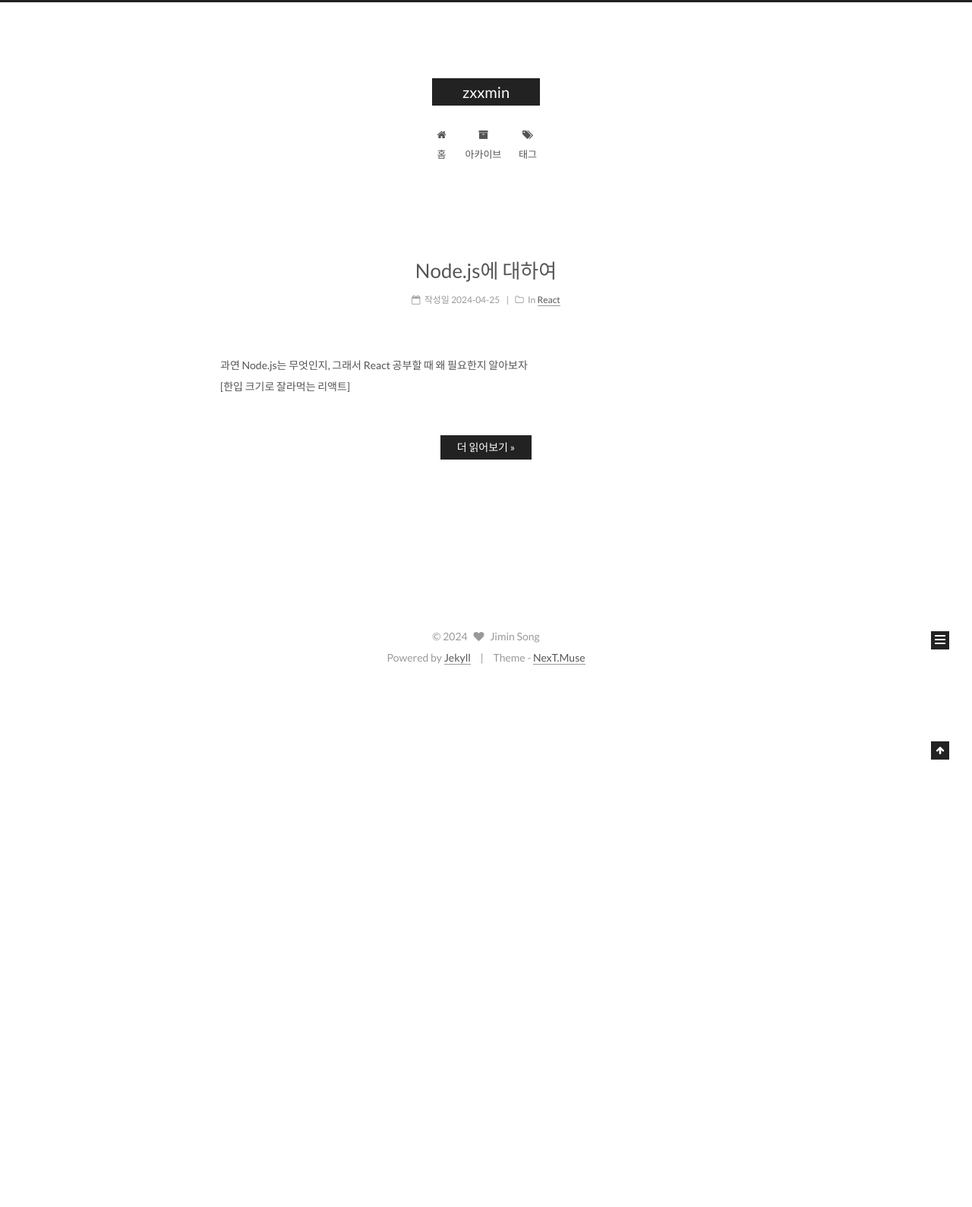
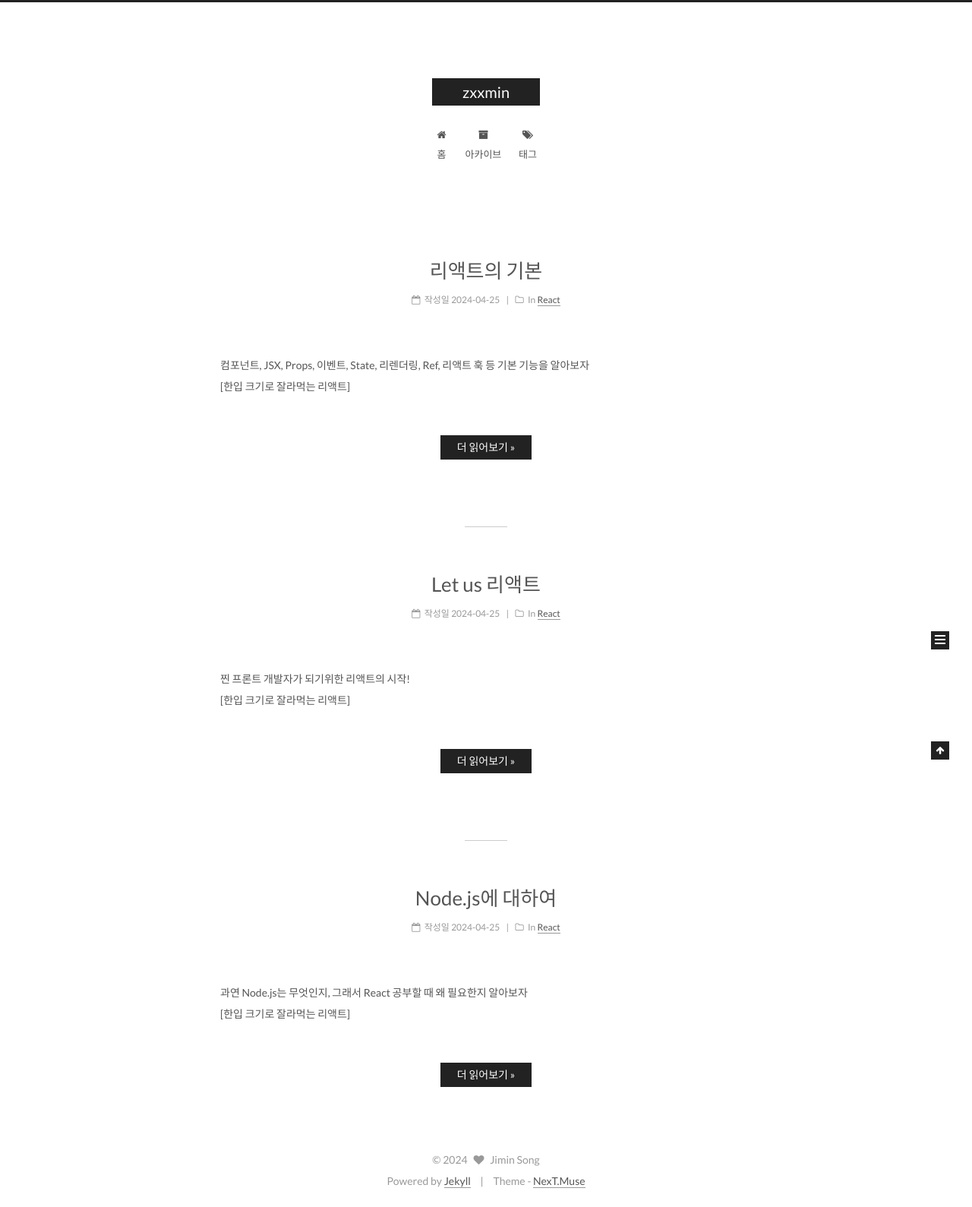
Before and after one commit to zxxmin/zxxmin.github.io, a Jekyll site: the page built from index.html, in a window 1280 px wide. Shown: the whole page at 76% size. Built offline with Jekyll 4.4.1, drawn with Linux system fonts in a browser that asks for light colours; the list of posts is cut into pages by our own code; before the commit the page ends 900 px from its top, so only the background shows below that.

Commit message:
Let us 리액트

```diff
--- a/_config.yml
+++ b/_config.yml
@@ -233,7 +233,7 @@ social_icons:
 
 # Sidebar Avatar
 # in directory: /assets/images/avatar.gif
-#avatar:
+avatar: /assets/images/profile.jpg
 
 
 # Table Of Contents in the Sidebar
--- /dev/null
+++ b/_posts/2024-04-25-react-basic.md
@@ -0,0 +1,52 @@
+---
+title: 리액트의 기본
+date: 2024-04-25 00:00:03
+categories:
+- React
+---
+
+컴포넌트, JSX, Props, 이벤트, State, 리렌더링, Ref, 리액트 훅 등 기본 기능을 알아보자<br />
+[한입 크기로 잘라먹는 리액트]
+
+# 컴포넌트
+리액트는 컴포넌트 기반의 UI 라이브러리. 컴포넌트는 리액트의 핵심 개념 중 하나.<br />
+페이지의 모든 요소를 컴포넌트 단위로 쪼개어 개발하고, 완성된 컴포넌트를 레고 조립하듯이
+하나로 합쳐 페이지를 구성하기 때문이다.
+
+컴포넌트는 주로 JavaScript의 클래스나 함수를 이용해 만드는데, 클래스 컴포넌트를 만드는 방식은
+기본 설정 코드를 작성하는 등 함수로 만드는 컴포넌트에 비해 단점이 많아 선호하지 않는다.<br/>
+* 인프런 section 17 복습
+
+Hedaer.js
+{% highlight javascript linenos %}
+const Header = () => {
+    return (
+        <header>
+            <h1>header</h1>
+        </header>
+    );
+};
+{% endhighlight %}
+
+App.js
+{% highlight javascript linenos %}
+import "./App.css"
+import Header from "./Header 경로"
+
+function App() {
+    return (
+        <div className="App">
+            <Hedaer />
+            <Body />
+            <Footer />
+        </div>
+    )
+}
+export default App;
+{% endhighlight %}
+
+컴포넌트 이름은 항상 대문자로 시작한다.<br />
+App 처럼 다른 컴포넌트를 return 문 내부에 포함하는 컴포넌트 : **부모 컴포넌트**<br />
+Header 처럼 App의 return 문에 포함된 컴포넌트 : **자식 컴포넌트**<br />
+컴포넌트는 부모-자식 관계(= 컴포넌트 트리)라는 계층 구조를 형성한다.
+컴포넌트 트리에서 App는 항상 최상위에 존재하므로 '루트 컴포넌트'라고 한다.
--- /dev/null
+++ b/_posts/2024-04-25-react-react.md
@@ -0,0 +1,98 @@
+---
+title: Let us 리액트
+date: 2024-04-25 00:00:02
+categories:
+- React
+---
+
+찐 프론트 개발자가 되기위한 리액트의 시작!<br />
+[한입 크기로 잘라먹는 리액트]
+
+# React???
+복잡한 웹사이트를 쉽고 빠르게 개발할 수 있는 **Node.js의 라이브러리**<br />
+페이스북 개발팀이 만들어 2013년 오픈소스로 공개됨<br />
+리액트를 사용하면 사용자와 인터렉션 *(상호작용, 소통이라는 뜻. 좋아요 버튼이나 채팅처럼 사용자와 웹 서비스 간에*
+*양방향으로 소통하는 기능을 지칭)* 이 원활한 웹 애플리케이션을 쉽게 구축할 수 있다.
+
+## 리액트 특징
+
+### 컴포넌트 기반의 유연성
+리액트는 모듈화를 이용해 중복 코드를 제거한다. 여러 페이지에서 공통으로 사용하는 코드를 **'컴포넌트'** 단위의
+모듈로 만들어 놓고 **필요할 때 호출**해서 사용한다.<br />
+컴포넌트는 리액트를 대표하는 중요 개념 중 하나, **페이지를 구성하는 요소**라는 의미
+<div class="callout">
+    <span>:woman_technologist:</span>
+    회사에서 프로젝트를 할 때, 모든 페이지에서 공통으로 사용되고 있는 header나 menu는 대다수의 html에
+    똑같이 작성하는 것 보다 파일을 각각 따로 관리를 하는 부분이 유지보수도 편하고, 백엔드 개발자 분들도
+    작업하기 수월하다고 생각하여 파일을 나눴다.<br />
+    <br />
+    여기서 중요한 건... 내가 작업하면서 확인할 때 어떻게 조립해서 보지...? 라고 생각이 들었고, <br />
+    promise로 함수를 만들어서 공통 파일을 불러와서 작업을 했었다.<br />
+    <br />
+    이 때 내가 나눈 파일들이 '컴포넌트' 라고 할 수 있고,<br />
+    컴포넌트를 조립을 할 때는 복잡한 함수를 사용했는데 리액트에서는 간단하게 조립할 수 있다.
+</div>
+
+**프로젝트 당시 promise로 컴포넌트 파일을 조립하는 방법**
+{% highlight javascript linenos %}
+const callHeader = await fetch('wrap.html')
+    .then(res => res.text())
+    .then(data => {
+        const parser = new DOMParser();
+        const htmlDoc = parser.parseFromString(data, 'text/html');
+        const bodyContent = htmlDoc.querySelector('body').innerHTML;
+        document.querySelector('body').innerHTML += bodyContent;
+    })
+    .catch(error => console.log('Error:', error));
+
+const contents = document.querySelector('.CONTENTS-WRAPPER');
+const container = document.querySelector('body > div');
+
+if(contents && container) {
+    contents.appendChild(container);
+}
+{% endhighlight %}
+
+**리액트 방법**<br />
+Header.js
+{% highlight javascript linenos %}
+function Header() {
+    return (
+        <header>
+            <h1>안녕하세요</h1>
+        </header>
+    )
+}
+export default Header;
+{% endhighlight %}
+
+App.js
+{% highlight javascript linenos %}
+import Header form "/Header 경로"
+
+function APP() {
+    return (
+        <div className="App">
+            <Header />
+        </div>
+    )
+}
+{% endhighlight %}
+
+### 쉽고 간단한 업데이트
+업데이트란 웹 페이지의 정보를 교체하는 일. 인스타그램의 '좋아요' 기능 같은 것.<br />
+js로 돔을 조작하면 페이지를 새롭게 렌더링하여 업데이트를 한다.<br />
+그런데 돔은 트리 구조로 이루어져 있기 때문에 구성이 복잡하면 정확히 원하는 요소를 찾기 어려움.
+
+리액트는 데이터가 바뀌어 **업데이트가 필요하면, 교체가 필요한 요소는 삭제**하고
+**수정 사항을 반영한 요소를 다시 만들어 통째로 업데이트** 한다.<br />
+자동차가 고장나면 부품을 수리하는게 아니라 새 차로 바꾸는 것과 같다.
+
+### 빠른 업데이트
+돔의 업데이트가 필요 이상으로 많아지면 브라우저의 성능을 떨어뜨리게 된다.
+브라우저 성능이 떨어지면 렉(lag) 현상이 일어나거나 심할 경우 응답 불능 상태에 빠진다.<br />
+
+리액트는 여러 번의 업데이트를 모았다가 한 번에 처리하기 위해 버추얼 돔(Virtual DOM)을 활용한다.<br />
+버추얼 돔은 가상의 돔으로 **변경 사항이 생기면 버추얼 돔을 업데이트** 하는 식으로 변경 사항을 모았다가
+**한 번에 실제 돔을 업데이트**한다.
+결과적으로 여러번의 업데이트를 모아 한 번에 수행하므로, 업데이트가 잦아도 브라우저의 성능을 떨어뜨리지 않는다.
```
Also changed, not shown: 1 other file.
